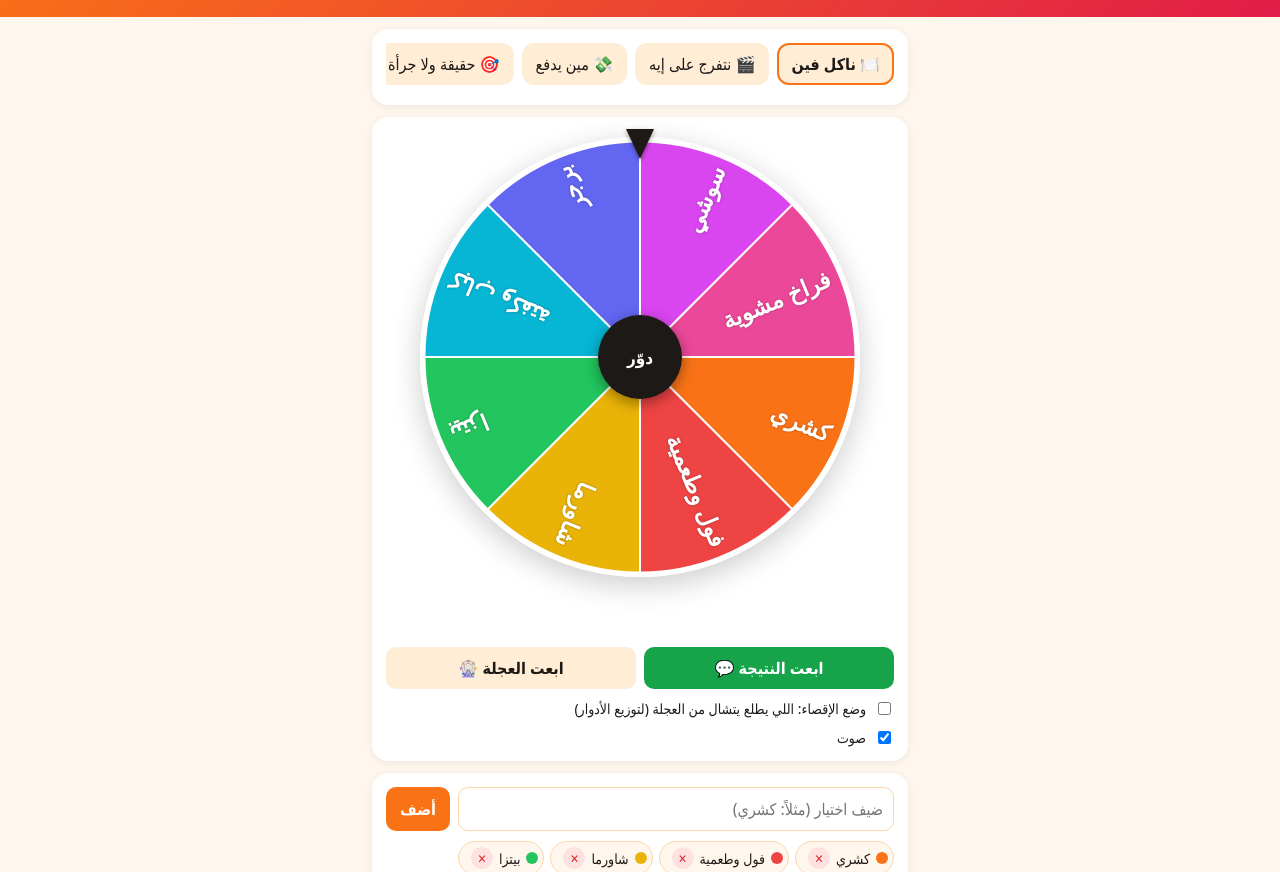
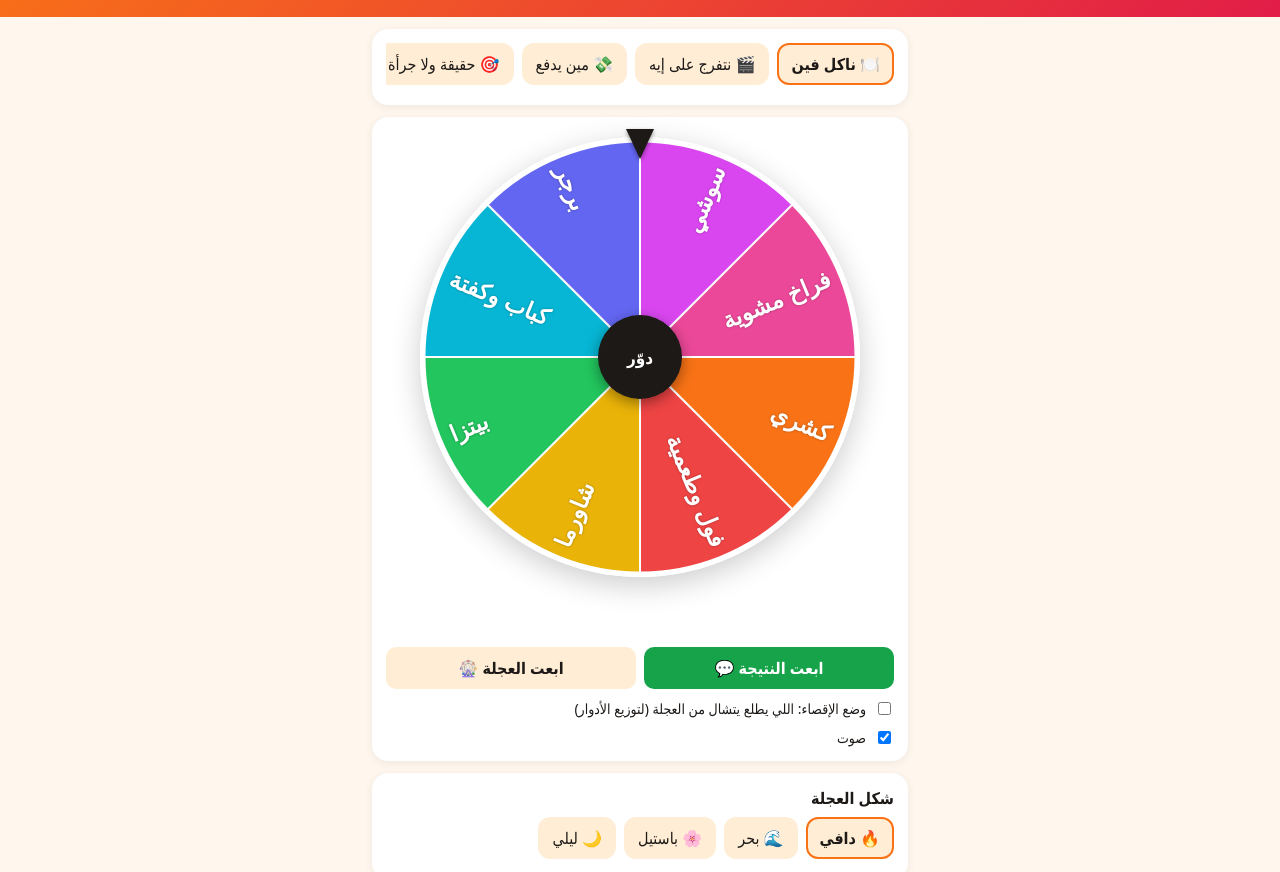
Before and after one commit to mohamedelsayed16399-bit/dawwarha-wheel, a plain HTML site: page index.html in a window 1280 px wide. Shown: the part 80-952 px from the top of the page. Drawn offline with Linux system fonts and the light colour scheme.

Commit message:
Update index.html

```diff
--- a/index.html
+++ b/index.html
@@ -32,7 +32,7 @@ button.g{background:#ffedd5;color:var(--ink)}button.wa{background:#16a34a}
 label.t{display:flex;gap:8px;align-items:center;margin-top:10px;font-size:14px}
 .hist{font-size:14px;line-height:1.9}
 .acts{display:flex;gap:8px;margin-top:10px}.acts button{flex:1}
-</style></head><body>
+@keyframes pop{from{opacity:0;transform:scale(.85)}}</style></head><body>
 <header><h1>🎡 دوّرها</h1><p>ناكل فين؟ نتفرج على إيه؟ مين يدفع؟ العجلة تحسم.</p></header>
 <main>
 <div class="card"><div class="scroll" id="pr"></div></div>
@@ -43,6 +43,7 @@ label.t{display:flex;gap:8px;align-items:center;margin-top:10px;font-size:14px}
 <label class="t"><input type="checkbox" id="elim"> وضع الإقصاء: اللي يطلع يتشال من العجلة (لتوزيع الأدوار)</label>
 <label class="t"><input type="checkbox" id="snd" checked> صوت</label>
 </div>
+<div class="card"><b>شكل العجلة</b><div class="scroll" id="thm" style="margin-top:8px"></div></div>
 <div class="card"><div class="row"><input id="ni" placeholder="ضيف اختيار (مثلاً: كشري)" maxlength="24"><button class="b" onclick="addO()">أضف</button></div>
 <div class="opts" id="ol"></div><div class="mut" style="margin-top:8px" id="hint"></div></div>
 <div class="card"><b>آخر النتايج</b><div class="hist" id="hist"><span class="mut">لسه ما دورتش</span></div></div>
@@ -58,12 +59,15 @@ const PRE={
 '☕ نشرب إيه':['شاي','قهوة تركي','نسكافيه','عصير مانجا','سحلب','ينسون'],
 '🎲 نلعب إيه':['كوتشينة','دومينو','طاولة','بلايستيشن','تخمين','ورقة وقلم'],
 '🧹 مين يعمل المهمة':['غسيل الأطباق','رمي الزبالة','ترتيب الأوضة','شراء الطلبات']};
-const COL=['#f97316','#ef4444','#eab308','#22c55e','#06b6d4','#6366f1','#d946ef','#ec4899','#14b8a6','#84cc16'];
+const THEMES={'🔥 دافي':['#f97316','#ef4444','#eab308','#22c55e','#06b6d4','#6366f1','#d946ef','#ec4899','#14b8a6','#84cc16'],'🌊 بحر':['#0ea5e9','#0369a1','#14b8a6','#0f766e','#38bdf8','#1d4ed8','#06b6d4','#0891b2','#2563eb','#115e59'],'🌸 باستيل':['#f472b6','#c084fc','#818cf8','#38bdf8','#34d399','#fbbf24','#fb7185','#a78bfa','#2dd4bf','#f59e0b'],'🌙 ليلي':['#1e293b','#7c3aed','#0f766e','#be123c','#b45309','#1d4ed8','#475569','#9333ea','#047857','#c2410c']};
+let COL=THEMES['🔥 دافي'];
 let O=[],ang=0,spinning=false,H=[],cur='';
 const names=Object.keys(PRE);
 $('pr').innerHTML=names.map(n=>`<button class="pc" onclick="loadP('${n}')">${n}</button>`).join('');
+$('thm').innerHTML=Object.keys(THEMES).map(n=>`<button class="pc" onclick="setTh('${n}')">${n}</button>`).join('');
+function setTh(n){COL=THEMES[n];document.querySelectorAll('#thm .pc').forEach(b=>b.classList.toggle('on',b.textContent===n));try{localStorage.setItem('dwt',n)}catch(e){}upd()}
 function loadP(n){cur=n;O=PRE[n].slice();if(!O.length){O=['أنا','إنت','هو','هي']}
- document.querySelectorAll('.pc').forEach(b=>b.classList.toggle('on',b.textContent===n));$('res').textContent='';upd()}
+ document.querySelectorAll('#pr .pc').forEach(b=>b.classList.toggle('on',b.textContent===n));$('res').textContent='';upd()}
 function addO(){const v=$('ni').value.trim();if(!v||O.length>=24)return;O.push(v);$('ni').value='';upd();$('ni').focus()}
 function delO(i){O.splice(i,1);upd()}
 $('ni').addEventListener('keydown',e=>e.key==='Enter'&&addO());
@@ -73,7 +77,7 @@ function upd(){$('ol').innerHTML=O.map((o,i)=>`<span class="op"><i class="sw" st
 function draw(){const c=$('w'),g=c.getContext('2d'),R=440,n=O.length;g.clearRect(0,0,880,880);g.save();g.translate(R,R);g.rotate(ang);
  if(!n){g.fillStyle='#e7e5e4';g.beginPath();g.arc(0,0,R-4,0,7);g.fill()}
  for(let i=0;i<n;i++){const a0=i*2*Math.PI/n,a1=(i+1)*2*Math.PI/n;g.fillStyle=COL[i%COL.length];g.beginPath();g.moveTo(0,0);g.arc(0,0,R-4,a0,a1);g.closePath();g.fill();g.strokeStyle='#fff';g.lineWidth=4;g.stroke();
-  g.save();g.rotate((a0+a1)/2);g.fillStyle='#fff';g.textAlign='right';g.direction='rtl';const fs=n>14?30:n>8?38:46;g.font='bold '+fs+'px sans-serif';g.shadowColor='#0005';g.shadowBlur=4;let t=O[i];while(g.measureText(t).width>R-140&&t.length>3)t=t.slice(0,-2);if(t!==O[i])t+='…';g.fillText(t,R-30,fs/3);g.restore()}
+  g.save();const mid=(a0+a1)/2;g.rotate(mid);const fl=Math.cos(mid+ang)<0;if(fl)g.rotate(Math.PI);g.fillStyle='#fff';g.textAlign=fl?'left':'right';g.direction='rtl';const fs=n>14?30:n>8?38:46;g.font='bold '+fs+'px sans-serif';g.shadowColor='#0005';g.shadowBlur=4;let t=O[i];while(g.measureText(t).width>R-140&&t.length>3)t=t.slice(0,-2);if(t!==O[i])t+='…';g.fillText(t,fl?-(R-30):R-30,fs/3);g.restore()}
  g.restore();g.strokeStyle='#fff';g.lineWidth=14;g.beginPath();g.arc(R,R,R-4,0,7);g.stroke()}
 let ac;function tick(f=900,d=.04,v=.05){if(!$('snd').checked)return;try{ac=ac||new (window.AudioContext||window.webkitAudioContext)();const o=ac.createOscillator(),gn=ac.createGain();o.frequency.value=f;o.type='square';gn.gain.value=v;o.connect(gn);gn.connect(ac.destination);o.start();gn.gain.exponentialRampToValueAtTime(.0001,ac.currentTime+d);o.stop(ac.currentTime+d)}catch(e){}}
 function spin(){if(spinning||O.length<2)return;spinning=true;$('res').textContent='...';
@@ -87,13 +91,15 @@ function spin(){if(spinning||O.length<2)return;spinning=true;$('res').textConten
   const idx=Math.floor((((-Math.PI/2-ang)%(2*Math.PI))+2*Math.PI)%(2*Math.PI)/seg);if(idx!==lastSeg){lastSeg=idx;tick(700+Math.random()*300)}
   if(p<1)requestAnimationFrame(f);else done()}
  requestAnimationFrame(f)}
+$('w').addEventListener('click',spin);
+function big(w){const d=document.createElement('div');d.style.cssText='position:fixed;inset:0;z-index:10;background:#000a;display:flex;align-items:center;justify-content:center;animation:pop .35s';d.innerHTML='<div style="background:#fff;border-radius:24px;padding:28px 34px;text-align:center;max-width:88vw"><div style="font-size:18px;color:#78716c">العجلة حسمت</div><div style="font-size:44px;font-weight:900;color:#be123c;margin:10px 0;word-break:break-word">'+esc(w)+'</div><button class="b" style="font-size:18px">تمام 👌</button></div>';d.onclick=()=>d.remove();document.body.appendChild(d);setTimeout(()=>d.remove(),4500);try{navigator.vibrate&&navigator.vibrate([60,40,120])}catch(e){}}
 function done(){spinning=false;const n=O.length,seg=2*Math.PI/n;const idx=Math.floor((((-Math.PI/2-ang)%(2*Math.PI))+2*Math.PI)%(2*Math.PI)/seg)%n;const w=O[idx];
- $('res').textContent='🎉 '+w;H.unshift(w);H=H.slice(0,8);$('hist').innerHTML=H.map(x=>esc(x)).join(' ← ');tick(1200,.25,.08);setTimeout(()=>tick(1600,.3,.08),160);confetti();
+ $('res').textContent='🎉 '+w;H.unshift(w);H=H.slice(0,8);$('hist').innerHTML=H.map(x=>esc(x)).join(' ← ');tick(1200,.25,.08);setTimeout(()=>tick(1600,.3,.08),160);confetti();big(w);
  if($('elim').checked&&O.length>2){setTimeout(()=>{O.splice(idx,1);upd()},900)}}
 function confetti(){const c=document.createElement('canvas');c.style.cssText='position:fixed;inset:0;pointer-events:none;z-index:9;width:100%;height:100%';c.width=innerWidth;c.height=innerHeight;document.body.appendChild(c);const g=c.getContext('2d');const P=[];for(let i=0;i<120;i++)P.push({x:innerWidth/2,y:innerHeight/2,vx:(Math.random()-.5)*16,vy:-Math.random()*16-4,c:COL[i%10],r:Math.random()*6,s:4+Math.random()*6});let t=0;(function f(){g.clearRect(0,0,c.width,c.height);P.forEach(p=>{p.x+=p.vx;p.y+=p.vy;p.vy+=.45;p.r+=.2;g.save();g.translate(p.x,p.y);g.rotate(p.r);g.fillStyle=p.c;g.fillRect(-p.s/2,-p.s/4,p.s,p.s/2);g.restore()});if(++t<100)requestAnimationFrame(f);else c.remove()})()}
 function link(){return location.origin+location.pathname+'#'+btoa(unescape(encodeURIComponent(JSON.stringify({O,cur}))))}
 function shareRes(){const r=$('res').textContent.replace('🎉 ','');if(!r||r==='...')return alert('دوّر العجلة الأول');window.open('https://wa.me/?text='+encodeURIComponent('🎡 العجلة حسمت'+(cur?' ('+cur+')':'')+': *'+r+'*\n\nدوّر عجلتك: '+location.origin+location.pathname),'_blank')}
 function shareWheel(){if(O.length<2)return alert('ضيف اختيارين');window.open('https://wa.me/?text='+encodeURIComponent('🎡 دوّر العجلة دي معايا'+(cur?' ('+cur+')':'')+':\n'+link()),'_blank')}
 try{const h=location.hash.slice(1);if(h){const d=JSON.parse(decodeURIComponent(escape(atob(h))));O=d.O;cur=d.cur||''}else{const l=JSON.parse(localStorage.getItem('dw')||'null');if(l&&l.O&&l.O.length){O=l.O;cur=l.cur||''}else loadP(names[0])}}catch(e){loadP(names[0])}
-if(!O.length)loadP(names[0]);document.querySelectorAll('.pc').forEach(b=>b.classList.toggle('on',b.textContent===cur));upd();
+if(!O.length)loadP(names[0]);document.querySelectorAll('#pr .pc').forEach(b=>b.classList.toggle('on',b.textContent===cur));try{const t=localStorage.getItem('dwt');setTh(t&&THEMES[t]?t:'🔥 دافي')}catch(e){setTh('🔥 دافي')}
 </script></body></html>
```
